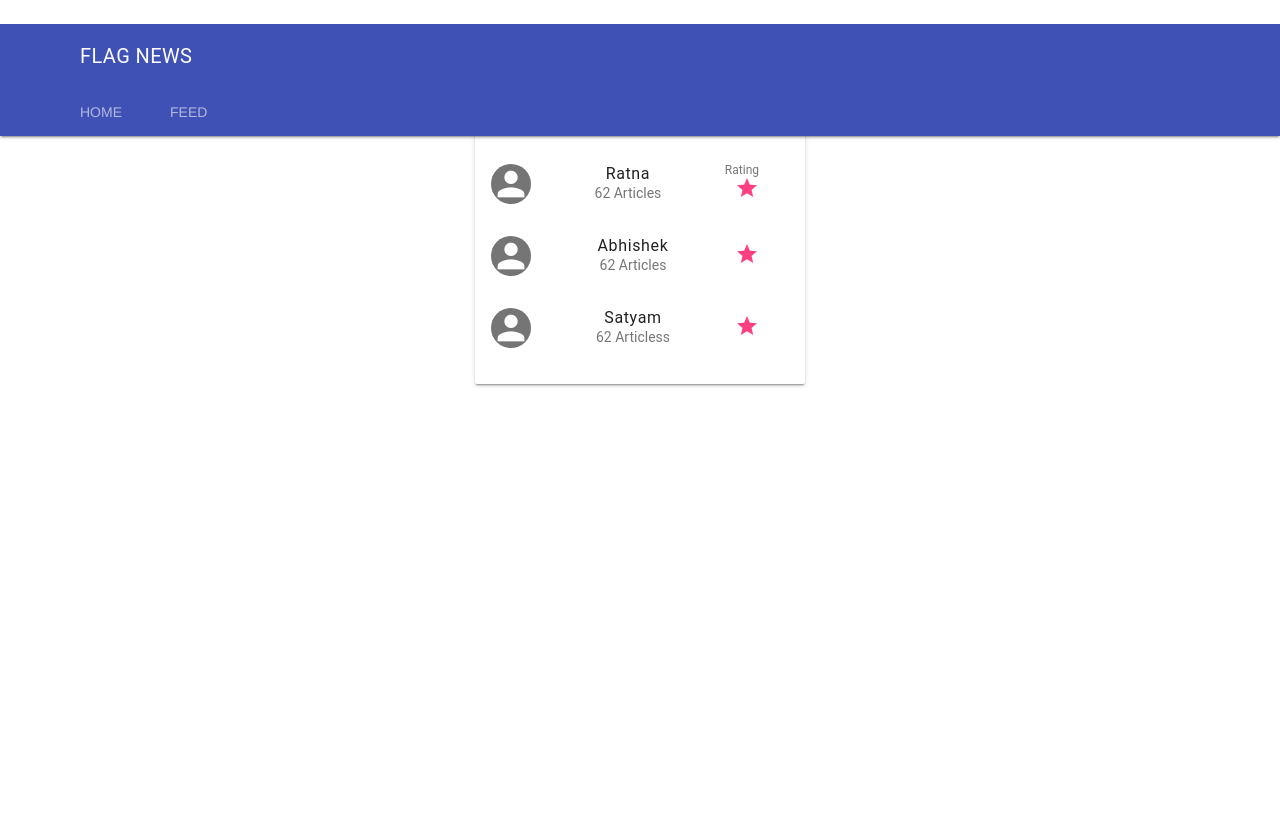
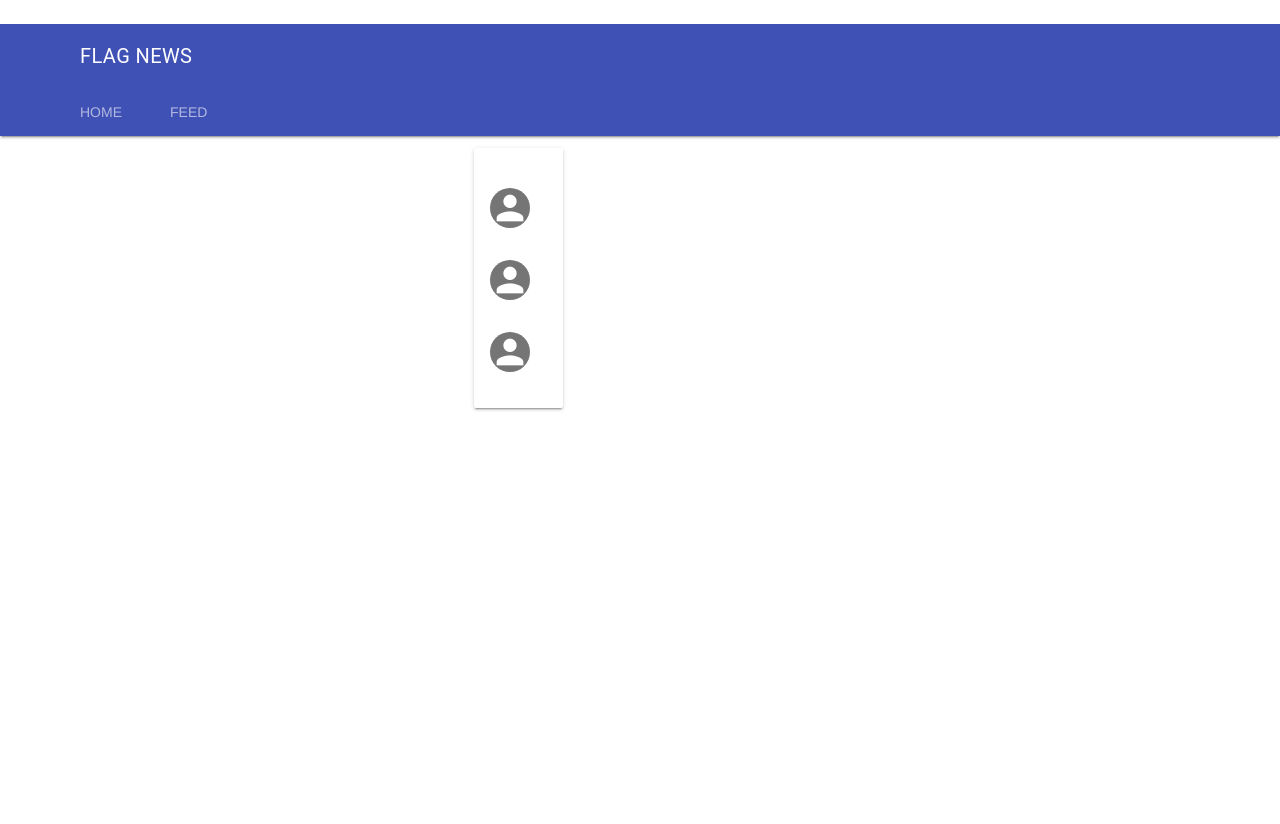
Before and after one commit to satyamtg/HINT4, a Flask app: template templates/public_page.html in a window 1280 px wide. Run offline with Flask 2, Linux system fonts and the light colour scheme; the template is opened without the code that fills it, so the values that code supplies are empty.

Commit message:
Improved the UI

```diff
--- a/app.py
+++ b/app.py
@@ -121,9 +121,9 @@ def publish():
     heading = request.form.get("heading")
     author = request.form.get("author")
     body = request.form.get("body")
-    print(body)
+    #print(body)
     score = perform_predict(body)
-    print(score)
+    #print(score)
     downvote = 0
     upvote = 0
 
--- a/templates/layout.html
+++ b/templates/layout.html
@@ -26,7 +26,7 @@
 
 
 <!-- Simple header with scrollable tabs. -->
-<div class="mdl-layout mdl-js-layout mdl-layout--fixed-header">
+<div style="margin-top:0; position:relative; overflow:hidden" class="mdl-layout mdl-js-layout mdl-layout--fixed-header">
   <header class="mdl-layout__header">
     <div class="mdl-layout__header-row">
       <!-- Title -->
--- a/templates/public_page.html
+++ b/templates/public_page.html
@@ -3,8 +3,11 @@
 {% block body %}
     {{ super() }}
     <div style="text-align: center;">
-    <div class="container center" style="display: inline-block; vertical-align: middle; ">
-    <div class="mdl-card mdl-shadow--2dp demo-card--wide" style="display:inline-block">
+    <div class="container center" style="display:inline-block; vertical-align: middle; ">
+    <div class="page-content mdl-grid">
+
+      <div class="mdl-cell mdl-grid mdl-cell--4-col mdl-cell--4-col-desktop mdl-cell--12-col-tablet  mdl-cell--12-col-phone">
+        <div class="mdl-card mdl-shadow--2dp demo-card--wide" style="display:inline-block;width:100%">
           <ul class="demo-list-two mdl-list">
             <li class="mdl-list__item mdl-list__item--two-line">
               <span class="mdl-list__item-primary-content">
@@ -39,8 +42,11 @@
             </li>
           </ul>
         </div>
+      </div>
+      <div class="mdl-cell mdl-grid mdl-cell--8-col mdl-cell--8-col-desktop mdl-cell--12-col-tablet  mdl-cell--12-col-phone">
+
             {% for i in data %}
-     <div class="demo-card-wide mdl-card mdl-shadow--2dp" style="margin-top: 30px; width: 700px;">
+             <div class="demo-card-wide mdl-card mdl-shadow--2dp" style=" width: 100%;">
                <div class="mdl-card__supporting-text">
                  <p style="font-size: 30px;"> {{ i['headline'] }} </p>
                  {% for keys, items in i.items() %}
@@ -77,7 +83,19 @@
                  <a class="mdl-button mdl-button--colored mdl-js-button mdl-js-ripple-effect" href="{{ url_for('FUN_public', args=[i['idno']], vote=['2'] ) }}" style="padding:10px; background-color:red; color: white">Downvote</a>
                </div>
                </div>
+               <br>
+               <br>
             {% endfor %}
           </div>
       </div>
+
+      <!-- <div class="page-content mdl-grid">
+
+</div> -->
+      <!-- <div class="mdl-cell mdl-cell--2-col">2</div> -->
+    </div>
+
+    </div>
+    </div>
+    </div>
 {% endblock %}
```
Also changed, not shown: templates/index.html (+5 -2 lines). Lines whose indentation alone changed are shown as unchanged.
